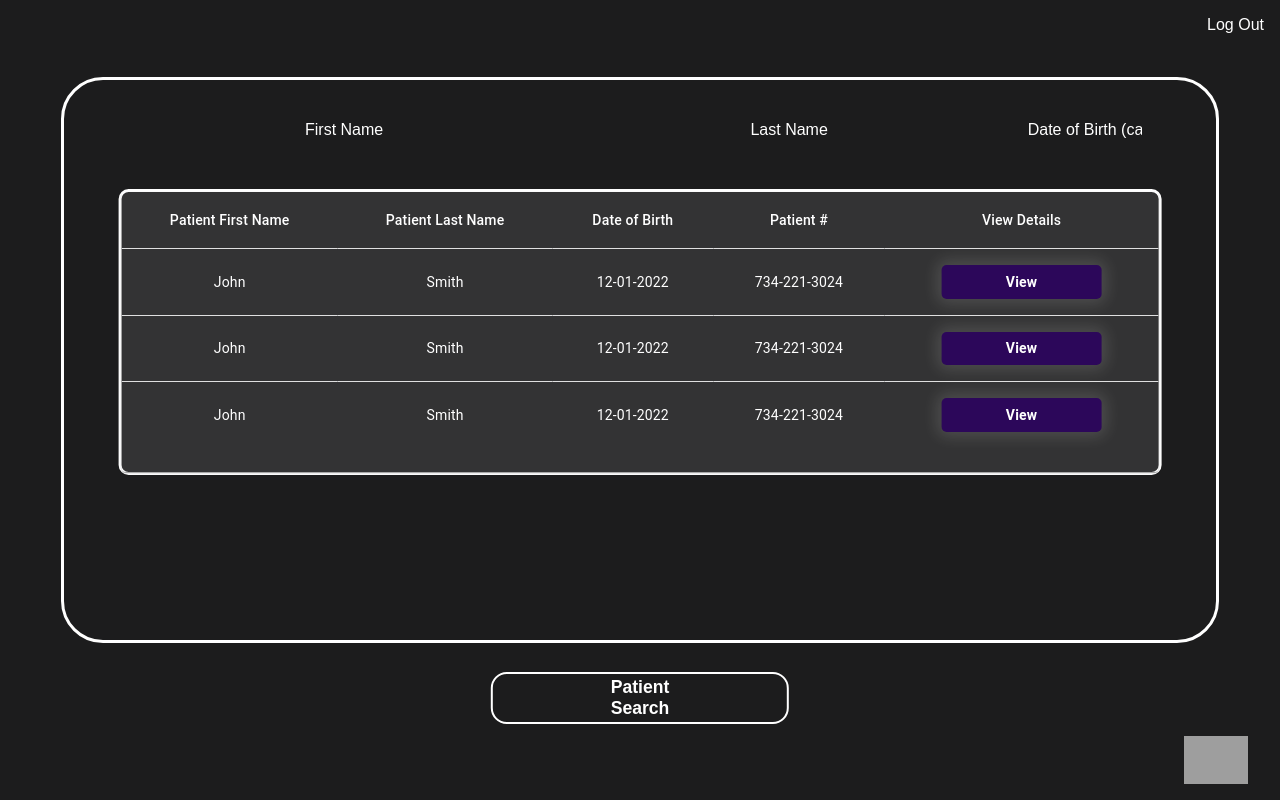
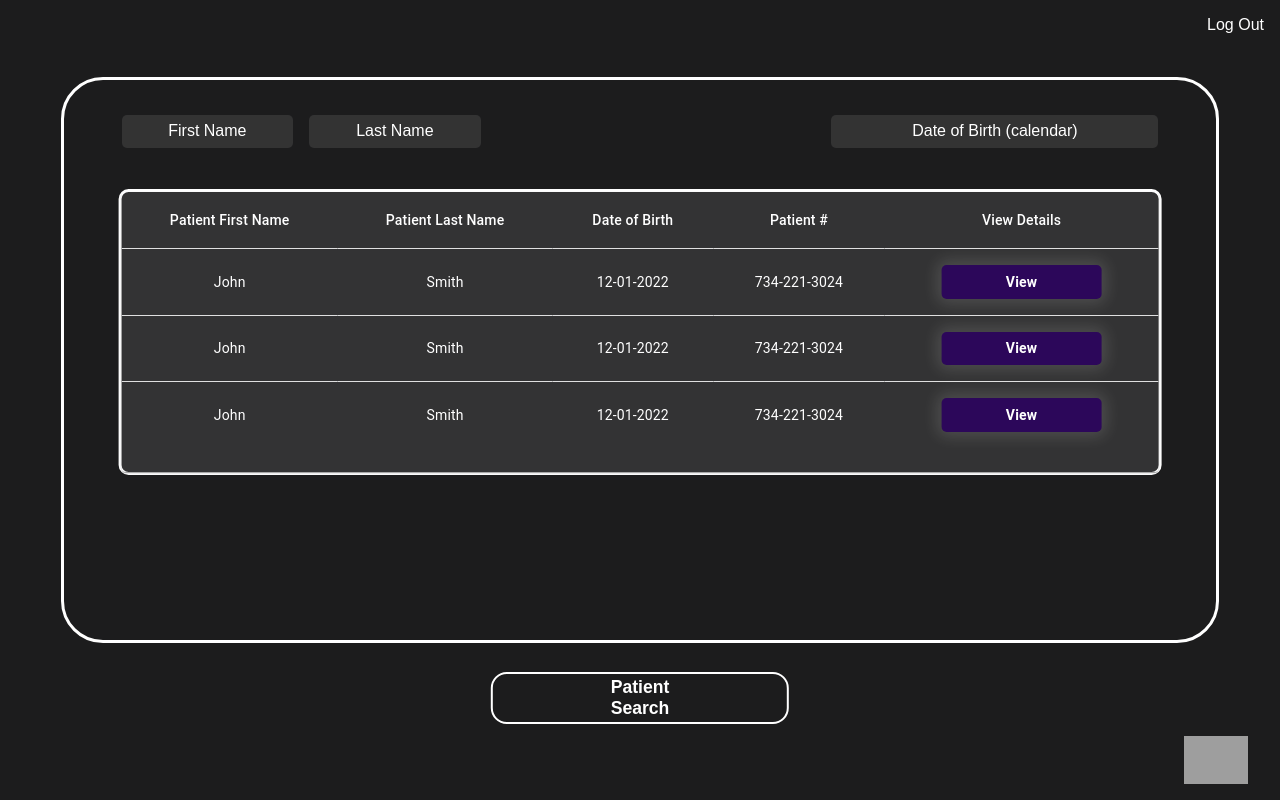
Before and after one commit to shashibyadav/carewallet-doctor-Web-App, a React (Create React App) app: page /PatientList in a window 1280 px wide. Built offline with nearby package versions, Linux system fonts and the light colour scheme; grey boxes are pictures that could not be loaded.

Commit message:
patientlist page fixes

```diff
--- a/src/Components/PatientList.jsx
+++ b/src/Components/PatientList.jsx
@@ -80,7 +80,7 @@ const PatientList = () => {
           <div className='input-fields-container'>
 
           <InputField
-                className='search-fields'
+                className='patientlist-search-fields'
                 value={firstName}
                 placeholder="First Name"
                 onChange={handleFirstNameChange}
@@ -88,14 +88,14 @@ const PatientList = () => {
 
 
           <InputField
-                className='search-fields lastname-field'
+                className='patientlist-search-fields lastname-field'
                 value={lastName}
                 placeholder="Last Name"
                 onChange={handleLastNameChange}
               />
 
           <InputField
-                className='search-fields  dob-field'
+                className='patientlist-search-fields  dob-field'
                 value={dob}
                 placeholder="Date of Birth (calendar)"
                 onChange={handleDOBChange}
@@ -143,10 +143,6 @@ const PatientList = () => {
           </Table>
         </TableContainer>
         </CentreRectangle>
-        {/* <div style={{position:'absolute', left:'45%' , bottom:'25px'}} className="search-action">
-        <button>Patient Search</button></div> */}
-        {/* <div style={{position:'absolute', right:'5%' , top:'5%'}} className="search-action">
-        <button>Log Out</button></div> */}
         </ThemeProvider>
         </CentreRectangle>
         <ButtonPatientSearch/>
--- a/src/styles/patient-list/patient-list.css
+++ b/src/styles/patient-list/patient-list.css
@@ -41,7 +41,7 @@
 }
 
 
-.search-fields {
+.patientlist-search-fields {
     display: flex;
     height: 40%;
     width: 15%;
@@ -57,7 +57,7 @@
     color: white;
   }
 
-  .search-fields::placeholder {
+  .patientlist-search-fields::placeholder {
     color: #FFF;
 
     text-align: center;
```
